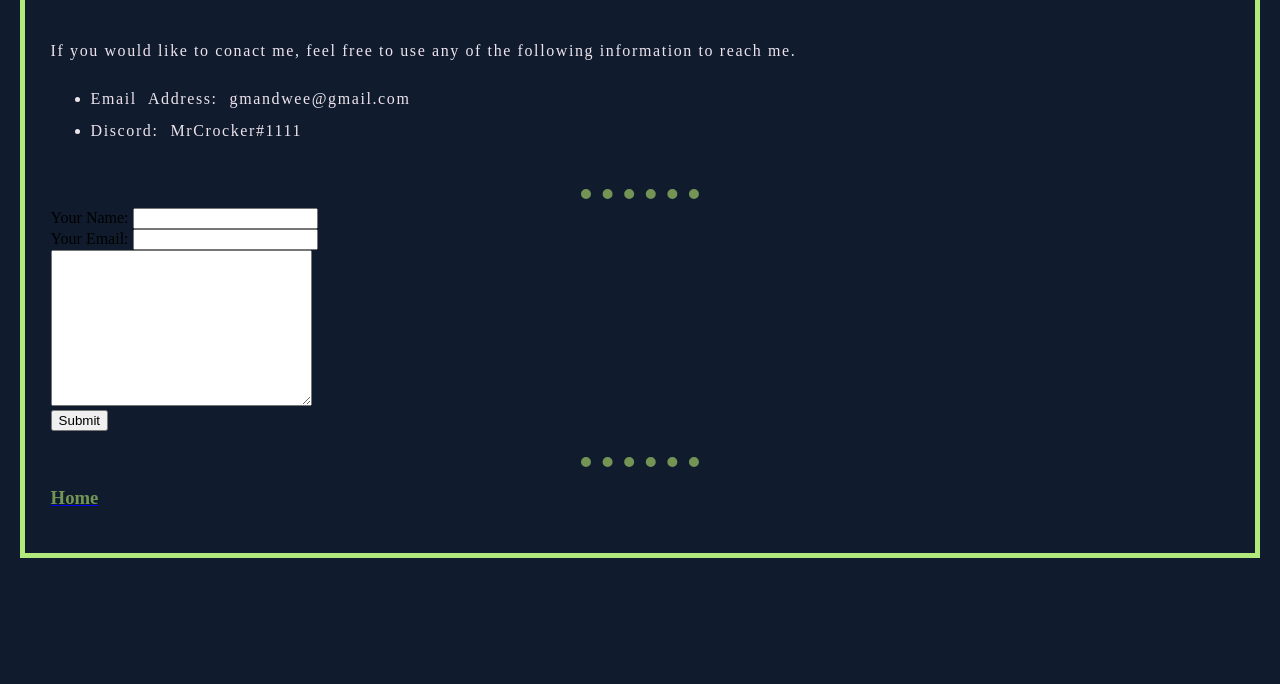
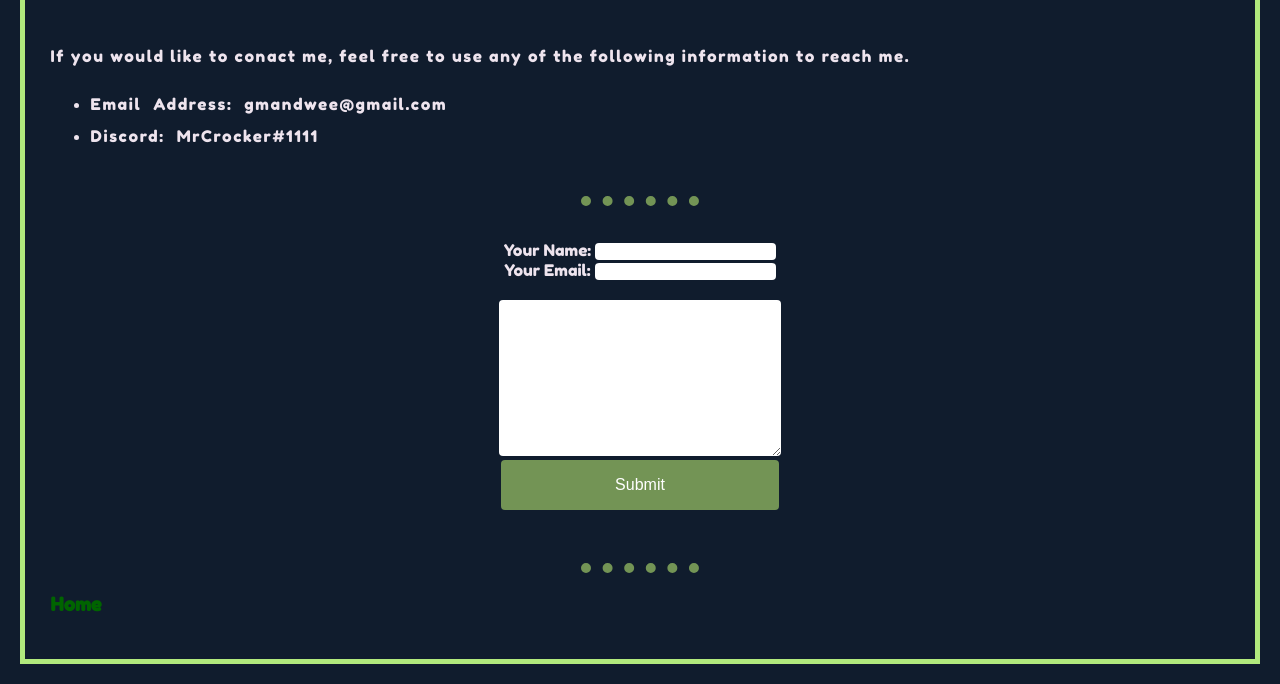
Before and after one commit to speedybeaver/personalSite, a plain HTML site: page contact.html in a window 1280 px wide. Shown: the part 245-929 px from the top of the page. Before the commit the page ends 823 px from the top, so only its background shows below. Drawn offline with Linux system fonts and the light colour scheme.

Commit message:
Add files via upload

```diff
--- a/contact.html
+++ b/contact.html
@@ -1,13 +1,18 @@
 <!DOCTYPE html>
 <html lang="en" dir="ltr">
+
 <head>
   <meta charset="utf-8">
   <title>Contact Me</title>
 </head>
 <link rel="stylesheet" href="styles.css">
+<link rel="preconnect" href="https://fonts.googleapis.com">
+<link rel="preconnect" href="https://fonts.gstatic.com" crossorigin>
+<link href="https://fonts.googleapis.com/css2?family=Fredoka+One&display=swap" rel="stylesheet">
+
+
 <body>
 
-  </body>
 </html>
 
 <hr size='3' noshade>
@@ -25,14 +30,21 @@
 <br>
 <hr size='3' noshade>
 
-<form class="" action="mailto:gmandwee@gmail.com" method="post" enctype="text/plain">
+<div class="div">
+  <form action="mailto:gmandwee@gmail.com" method="post" enctype="text/plain">
     <label>Your Name:</label>
-  <input type="text" name="yourName" value=""><br>
+    <input class="textBox" type="text" name="yourName" value="">
+    <br>
     <label>Your Email:</label>
-  <input type="email" name="yourEmail" value=""> <br>
-  <textarea name="yourMessage" rows="10" cols="30"></textarea> <br>
-  <input type="submit" name="">
+    <input class="textBox" type="email" name="yourEmail" value="">
+    <br>
+    <br>
+    <textarea class="emailTextBox textBox" name="yourMessage" rows="10" cols="30"></textarea> <br>
+    <input class="submit" type="submit" name="">
   </form>
+</div>
+
+
 
 <br>
 <hr size='3' noshade>
@@ -40,3 +52,4 @@
 <a href="index.html">
   <h3>Home</h3>
 </a>
+</body>
--- a/styles.css
+++ b/styles.css
@@ -1,8 +1,29 @@
 /*=============tag selector=============*/
+
+a:link {
+  color: darkGreen;
+  text-decoration: none;
+}
+
+a:visited {
+  color: darkGreen;
+  text-decoration: none;
+}
+
+a:hover {
+  color: #B1E97D;
+  text-decoration: none;
+}
+
+a:active {
+  color: #EEE4EE;
+  text-decoration: none;
+}
 
 body{
   background-color: #101c2d;
   border: 5px solid #B1E97D;
+  font-family: 'Fredoka One', fredoka-one;
   margin: 20px;
   padding: 2%;
 }
@@ -15,10 +36,6 @@ h2{
   color: #B1E97D;
 }
 
-h3{
-  color: #739455;
-}
-
 hr{
   border-style: none;
   background-color:#101c2d;
@@ -26,6 +43,10 @@ hr{
   border-top-style: dotted;
   border-width: 10px;
   width: 10%;
+}
+
+label{
+  color: #EEE4EE;
 }
 
 p{
@@ -49,15 +70,60 @@ ul{
 
 .center{text-align: center;}
 
+.darkGreen{
+  color: #739455;
+}
+
+.div{
+  display: flex;
+  flex-direction: row;
+  justify-content: space-around;
+  align-items: center;
+  text-align: center;
+  min-height: 40vh;
+}
+
+.emailTextBox{
+  width: 278px;
+  height: 152px;
+}
+
 .h-1{font-size: 75px;}
 
 .smallLine{
+  border-style: solid;
+  border-width: 3px;
+  width: 20%;
+}
+
+.submit{
+  width: 278px;
+  height: 50px;
+  border: none;
+  color: white;
+  background-color: #739455;
+  border-radius: 4px;
+
+  box-shadow: inset 0 0 0 #B1E97D;
+  transition: ease-out 0.3s;
+  font-size: 1rem;
+}
+
+.submit:hover{
+  box-shadow: inset 500px 0 0 0 #B1E97D;
+  cursor: pointer;
+  color: #292739;
+}
+
+.submit:active{
+  box-shadow: inset 500px 0 0 0 #292739;
+  cursor: pointer;
+  color: #B1E97D;
+}
+
+.textBox{
+  border-radius: 4px;
   border-style: none;
-  background-color:#101c2d;
-  border-color: #739455;
-  border-top-style: solid;
-  border-width: 5px;
-  width: 20%;
 }
 
 .wt{color: #EEE4EE;}
```
Also changed, not shown: hobbies.html (+18 -6 lines), index.html (+12 -14 lines). Lines whose indentation alone changed are shown as unchanged.
